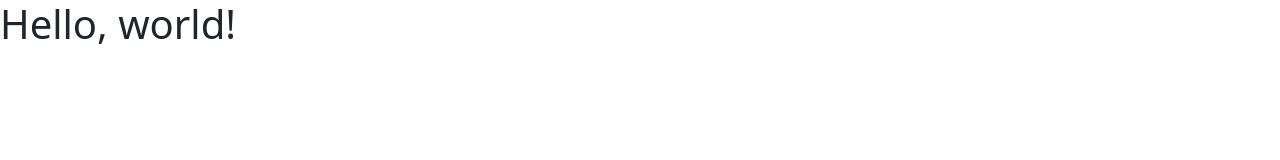
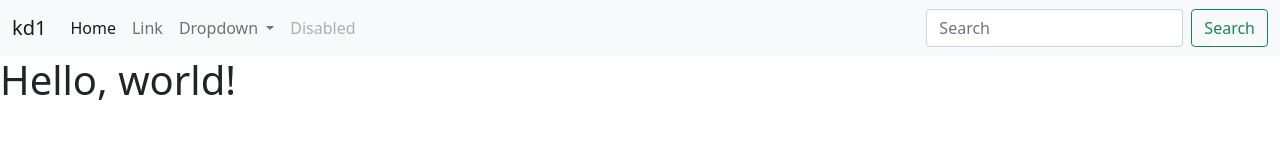
Before and after one commit to kiran94486/kd1, a plain HTML site: page index.html in a window 1280 px wide. Drawn offline with nearby package versions, Linux system fonts and the light colour scheme.

Commit message:
implemented navbar

```diff
--- a/index.html
+++ b/index.html
@@ -11,6 +11,43 @@
     <title>Hello, world!</title>
   </head>
   <body>
+
+    <nav class="navbar navbar-expand-lg navbar-light bg-light">
+        <div class="container-fluid">
+          <a class="navbar-brand" href="#">kd1</a>
+          <button class="navbar-toggler" type="button" data-bs-toggle="collapse" data-bs-target="#navbarSupportedContent" aria-controls="navbarSupportedContent" aria-expanded="false" aria-label="Toggle navigation">
+            <span class="navbar-toggler-icon"></span>
+          </button>
+          <div class="collapse navbar-collapse" id="navbarSupportedContent">
+            <ul class="navbar-nav me-auto mb-2 mb-lg-0">
+              <li class="nav-item">
+                <a class="nav-link active" aria-current="page" href="#">Home</a>
+              </li>
+              <li class="nav-item">
+                <a class="nav-link" href="#">Link</a>
+              </li>
+              <li class="nav-item dropdown">
+                <a class="nav-link dropdown-toggle" href="#" id="navbarDropdown" role="button" data-bs-toggle="dropdown" aria-expanded="false">
+                  Dropdown
+                </a>
+                <ul class="dropdown-menu" aria-labelledby="navbarDropdown">
+                  <li><a class="dropdown-item" href="#">Action</a></li>
+                  <li><a class="dropdown-item" href="#">Another action</a></li>
+                  <li><hr class="dropdown-divider"></li>
+                  <li><a class="dropdown-item" href="#">Something else here</a></li>
+                </ul>
+              </li>
+              <li class="nav-item">
+                <a class="nav-link disabled" href="#" tabindex="-1" aria-disabled="true">Disabled</a>
+              </li>
+            </ul>
+            <form class="d-flex">
+              <input class="form-control me-2" type="search" placeholder="Search" aria-label="Search">
+              <button class="btn btn-outline-success" type="submit">Search</button>
+            </form>
+          </div>
+        </div>
+      </nav>
     <h1>Hello, world!</h1>
 
     <!-- Optional JavaScript; choose one of the two! -->
```
